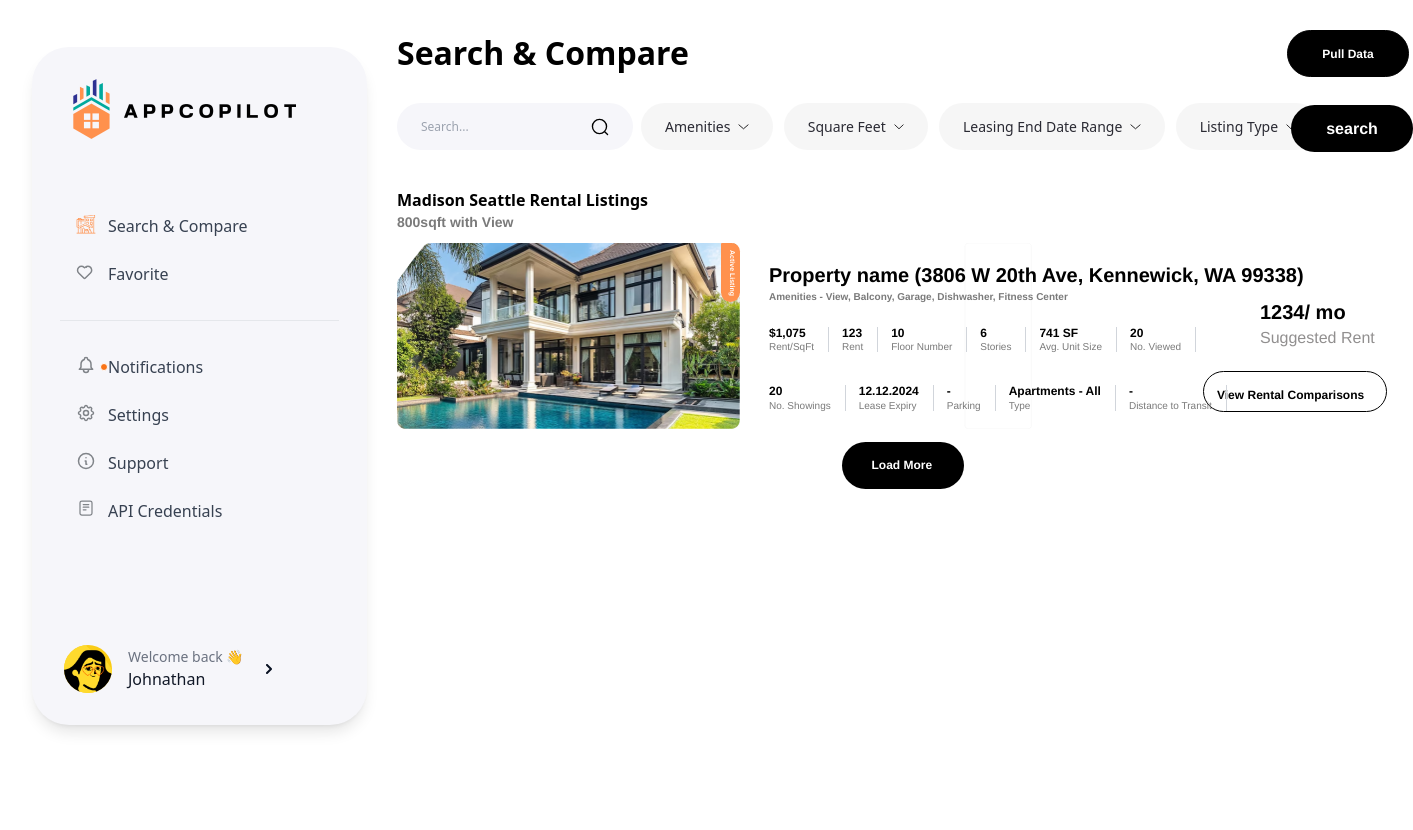
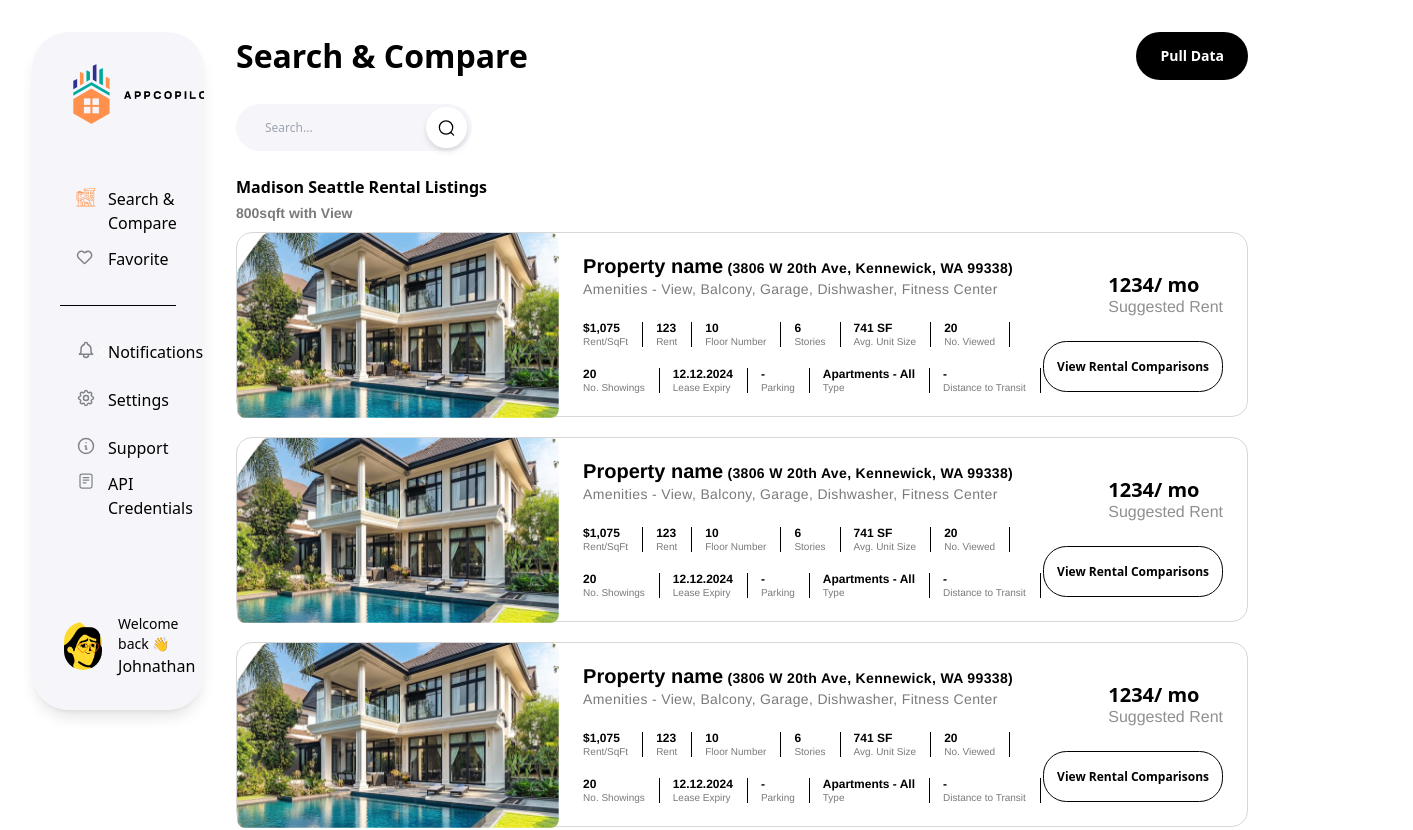
Before and after one commit to oviyasenthilkumar/appCopilot, a React (Create React App) app: page / in a window 1280 px wide. Shown: the top 830 px of the page, 1413 px wide, since content can reach past the window. Built offline with nearby package versions, Linux system fonts and the light colour scheme.

Commit message:
fix:Layouts and design changes fixed

```diff
--- /dev/null
+++ b/src/layout/Layout.jsx
@@ -0,0 +1,28 @@
+import React from "react";
+import SidePanel from "../screens/CompareProperty/SidePanel";
+import { Component } from "../components/Component";
+import Locations from "../screens/CompareProperty/Locations";
+
+function Layout({ children }) {
+  console.log("childre    ", children);
+  return (
+    <div className="bg-white w-full h-full ">
+      <div className="p-8 flex flex-row gap-8">
+        <SidePanel />
+        <div className="flex-1">
+          <div className="flex flex-1 flex-row justify-between">
+            <div className="text-black text-[32px] font-semibold">
+              Search & Compare
+            </div>
+            <button className="bg-black text-white text-sm font-semibold px-6 py-2 rounded-full">
+              Pull Data
+            </button>
+          </div>
+          <div>{children}</div>
+        </div>
+      </div>
+    </div>
+  );
+}
+
+export default Layout;
--- a/src/screens/CompareProperty/CompareProperty.jsx
+++ b/src/screens/CompareProperty/CompareProperty.jsx
@@ -1,9 +1,9 @@
 import React from "react";
 
-import searchButton from '../../img/icon-4.svg';
-import vector3 from '../../img/vector-3.svg';
-import Locations from './Locations';
-import SidePanel from './SidePanel';
+import searchButton from "../../img/icon-4.svg";
+import vector3 from "../../img/vector-3.svg";
+import Locations from "./Locations";
+import Layout from "../../layout/Layout";
 import { Component } from "../../components/Component";
 
 const Panel = ({ text }) => (
@@ -19,67 +19,40 @@ const Panel = ({ text }) => (
   </div>
 );
 
-
 export const CompareProperty = () => {
   return (
-    <div className="bg-white flex flex-row justify-center w-full">
-      <div className="bg-white w-[1440px] h-[3568px] relative">
-        {/*pull data button*/}
-        <Component
-          className="!border-[unset] !border-[unset] !absolute !left-[1287px] !top-[30px]"
-          property1="group-30"
-          pullDataClassName="!left-[34px] !top-[15px]"
-        />
-
-       {/* Search bar */}
-<div className="absolute w-[1012px] h-[47px] top-[103px] left-[397px]">
-  <div className="relative w-[236px] h-[47px] bg-[#f6f6fa] rounded-[23.5px] flex items-center">
+    <Layout>
+      <div className="w-[1012px] h-[47px] my-6">
+        <div className=" w-[236px] h-[47px] bg-[#f6f6fa] rounded-[23.5px] flex items-center p-[5px]">
           <input
             className="w-full h-full pl-6 bg-transparent border-none text-black text-xs font-normal"
             placeholder="Search..."
           />
-    <img className="w-[18px] h-[18px] mr-6" alt="Search Icon" src={searchButton} />
-  </div>
-
-  <div className="flex w-[768px] h-[47px] items-center gap-[11px] absolute top-0 left-[244px]">
-    {['Amenities', 'Square Feet', 'Leasing End Date Range', 'Listing Type'].map((text, idx) => (
-      <Panel key={idx} text={text} />
-    ))}
-  </div>
-</div>
-
-
-        {/* saved button */}
-        <div className="relative w-[124px] h-[47px]">
-            <div className="relative w-[122px] h-[47px] bg-black left-[1291px] top-[105px] rounded-[23.5px]">
-                <div className="absolute top-1/2 left-1/2 transform -translate-x-1/2 -translate-y-1/2 [font-family:'Poppins',Helvetica] font-semibold text-white text-m text-center">
-
-                    search
+          <div className="bg-white p-[12px] rounded-full w-[41px] h-[41px] drop-shadow-md">
+            <img
+              className="w-[18px] h-[18px] mr-6"
+              alt="Search Icon"
+              src={searchButton}
+            />
           </div>
         </div>
       </div>
-
-        {/* Title */}
-        <div className="absolute top-[29px] left-[397px] text-black text-[32px] font-semibold bg-white">
-          Search & Compare
+      <div className=" text-base font-semibold text-black">
+        Madison Seattle Rental Listings
+      </div>
+      <div className=" self-stretch mt-[-1.00px] [font-family:'Poppins',Helvetica] font-semibold text-[#7a7a7a] text-sm tracking-[0] leading-[15.9px] pt-2">
+        800sqft with View
       </div>
 
-        {/* Location listings */}
-        <div className="absolute top-[188px] left-[397px] text-base font-semibold text-black">
-          Madison Seattle Rental Listings
-        </div>
-
-        {/* Locations */}
-        <div className="flex flex-col w-[1013px] items-center gap-[31px] absolute top-[216px] left-[397px]">
+      <div>
+        {[1, 2, 3, 4, 5, 5, 6, 6, 6, 5, 4, 4].map(() => {
+          return (
+            <div className="py-[10px]">
               <Locations />
             </div>
-
-
-        {/* Sidebar */}
-        <SidePanel />
-
-
+          );
+        })}
       </div>
-    </div>
+    </Layout>
   );
 };
--- a/src/screens/CompareProperty/Locations.js
+++ b/src/screens/CompareProperty/Locations.js
@@ -1,55 +1,35 @@
-import rectangle from '../../img/rectangle-7-11.png';
-import rectanglePanel from '../../img/rectangle-9.svg';
-import polygon3 from '../../img/polygon-3.svg';
-import likeButton from '../../img/icon-3.svg';
+import rectangle from "../../img/rectangle-7-11.png";
+import rectanglePanel from "../../img/rectangle-9.svg";
+import polygon3 from "../../img/polygon-3.svg";
+import likeButton from "../../img/icon-3.svg";
 
-import checkButton from '../../img/vector-81.svg';
+import checkButton from "../../img/vector-81.svg";
 
 export default function Locations() {
-    return (
-        <div className="flex flex-col items-start gap-3 relative self-stretch w-full flex-[0_0_auto]">
-            <div className="relative self-stretch mt-[-1.00px] [font-family:'Poppins',Helvetica] font-semibold text-[#7a7a7a] text-sm tracking-[0] leading-[15.9px]">
-                800sqft with View
-            </div>
-            <div className="flex flex-col items-center justify-center gap-[13px] relative self-stretch w-full flex-[0_0_auto]">
-                <div className="flex flex-col items-start justify-center gap-4 relative self-stretch w-full flex-[0_0_auto]">
-                    <PropertyListing />
-                </div>
-                <LoadMoreButton />
-            </div>
-        </div>
-    );
+  return <PropertyListing />;
 }
 
 function PropertyListing({
-    propertyName='Property name',
-    address='(3806 W 20th Ave, Kennewick, WA 99338)',
-    suggestedRentValue=1234,
-    rent=123,
-    floorNumber=10,
-    stories=6,
-    avgUnitSize='741 SF',
-    views=20,
-    showings=20,
-    date='12.12.2024',
-    parking='-',
-    type='Apartments - All',
-    distance='-'
+  propertyName = "Property name",
+  address = "(3806 W 20th Ave, Kennewick, WA 99338)",
+  suggestedRentValue = 1234,
+  rent = 123,
+  floorNumber = 10,
+  stories = 6,
+  avgUnitSize = "741 SF",
+  views = 20,
+  showings = 20,
+  date = "12.12.2024",
+  parking = "-",
+  type = "Apartments - All",
+  distance = "-",
 }) {
   return (
-        <div className="relative w-[1013px] h-[186px]">
-            <img
-                className="absolute w-[798px] left-[215px] h-[186px] top-0"
-                alt="Rectangle"
-                src={rectanglePanel}
-            />
-            <CardInfo
-                suggestedRentValue={suggestedRentValue}
-                rectangle={rectangle}
-                checkButton={checkButton}
-                polygon3={polygon3}
-            />
-            <ActiveListingTag />
+    <div className="h-[185px] border flex flex-row justify-between rounded-2xl border-grey">
+      <div>
+        <img alt="Rectangle" src={rectangle} className="w-[343px] h-[185px]" />
+      </div>
+
       <CardValues
         propertyName={propertyName}
         address={address}
@@ -64,6 +44,7 @@ function PropertyListing({
         parking={parking}
         type={type}
         distance={distance}
+        suggestedRentValue={suggestedRentValue}
       />
     </div>
   );
@@ -93,12 +74,12 @@ function CardInfo({ suggestedRentValue, rectangle, checkButton, polygon3 }) {
         alt="Rectangle"
         src={rectangle}
       />
-            {/* <CheckButton src={checkButton} />
+      <CheckButton src={checkButton} />
       <img
         className="absolute w-[15px] h-[13px] top-16 left-[843px]"
         alt="Polygon"
         src={polygon3}
-            /> */}
+      />
     </>
   );
 }
@@ -129,12 +110,16 @@ function CardValues({
   parking,
   type,
   distance,
+  suggestedRentValue,
 }) {
   return (
-        <div className="absolute w-[464px] h-[157px] top-[23px] left-[372px]">
-            <TextSmall text={amenities} className="top-[25px] left-0" />
-            <TextLarge text={`${propertyName} ${address}`} />
-            <div className="absolute w-[460px] h-24 top-[61px] left-0">
+    <div className="flex flex-row flex-1 justify-between p-6">
+      <div className="flex flex-col gap-30">
+        <div>
+          <TextLarge propertyName={propertyName} address={address} />
+          <TextSmall text={amenities} />
+        </div>
+        <div className="pt-6">
           <CardValueGrid>
             <CardValueItem value="$1,075" label="Rent/SqFt" />
             <CardValueItem value={rent} label="Rent" />
@@ -150,12 +135,29 @@ function CardValues({
           </CardValueGrid>
         </div>
       </div>
+      <div className="flex flex-col justify-end gap-6">
+        <div className="self-end">
+          <div className=" h-6[font-family:Poppins,Helvetica] font-bold text-orange text-xl tracking-[0] leading-[23.7px] whitespace-nowrap">
+            {suggestedRentValue}/ mo
+          </div>
+          <div className="h-5 left-0 [font-family:'Poppins',Helvetica] font-normal text-[#918f8f] text-base tracking-[0] leading-[19.2px] whitespace-nowrap">
+            Suggested Rent
+          </div>
+        </div>
+        <div>
+          <ButtonRounded
+            text="View Rental Comparisons"
+            className="text-black text-xs"
+          />
+        </div>
+      </div>
+    </div>
   );
 }
 
 function CardValueGrid({ children }) {
   return (
-        <div className="flex flex-wrap w-[460px] h-24 items-start gap-[21px_13px] relative">
+    <div className="flex flex-wrap w-[460px] items-start gap-[21px_13px] ">
       {children}
     </div>
   );
@@ -170,11 +172,12 @@ function CardValueItem({ value, label }) {
   );
 }
 
-
 function ButtonRounded({ text, className }) {
   return (
-        <div className={`relative w-[184px] h-[41px] rounded-[23.5px] border border-solid border-black ${className}`}>
-            <div className="absolute top-4 left-[13px] [font-family:'Poppins',Helvetica] font-semibold text-xs tracking-[0] leading-[normal] whitespace-nowrap">
+    <div
+      className={`py-[16px] px-[13px] rounded-[23.5px] border border-solid border-black ${className} flex justify-center align-middle`}
+    >
+      <div className="font-family:'Poppins',Helvetica] font-semibold text-xs tracking-[0] leading-[normal] whitespace-nowrap">
         {text}
       </div>
     </div>
@@ -208,23 +211,32 @@ function LoadMoreButton() {
 // Utility Components
 function TextSmall({ text, className }) {
   return (
-        <p className={`absolute h-[10px] [font-family:'Mulish',Helvetica] font-semibold text-[#7a7a7a] text-[10px] tracking-[0] leading-[normal] whitespace-nowrap ${className}`}>
+    <p
+      className="[font-family:Poppins,Helvetica] text-sm text-[#7a7a7a] font-normal tracking-wide leading-[15.9px] whitespace-nowrap pt-1"
+      //   className={`[font-family:'Poppins',Helvetica] font-semibold text-[#7a7a7a] text-[10px] tracking-[0] leading-[normal] whitespace-nowrap`}
+    >
       {text}
     </p>
   );
 }
 
-function TextLarge({ text, className }) {
+function TextLarge({ propertyName, address, className }) {
   return (
-        <div className={`absolute h-[39px] top-0 left-0 [font-family:'Mulish',Helvetica] font-extrabold text-black text-xl tracking-[0] leading-[19.1px] whitespace-nowrap ${className}`}>
-            {text}
+    <div
+      className={`[font-family:'Mulish',Helvetica] font-extrabold text-black text-xl tracking-[0] leading-[19.1px] whitespace-nowrap ${className}`}
+    >
+      {propertyName}
+      <span className="[font-family:Poppins,Helvetica] text-base text-sm font-semibold tracking-wide leading-[19.2px]">
+        {" "}
+        {address}
+      </span>
     </div>
   );
 }
 
 function ValuesBold({ val }) {
   return (
-        <div className="[font-family:'Poppins',Helvetica] font-semibold text-black text-xs tracking-[0] leading-[13.2px]">
+    <div className="[font-family:Poppins,Helvetica] font-semibold text-black text-xs tracking-[0] leading-[13.2px]">
       {val}
     </div>
   );
--- a/tailwind.config.js
+++ b/tailwind.config.js
@@ -1,10 +1,22 @@
 /** @type {import('tailwindcss').Config} */
 module.exports = {
-  content: [
-    "./src/**/*.{js,jsx,ts,tsx}",
-  ],
+  content: ["./src/**/*.{js,jsx,ts,tsx}"],
   theme: {
+    colors: {
+      transparent: "transparent",
+      current: "currentColor",
+      white: "#ffffff",
+      purple: "#3f3cbb",
+      midnight: "#121063",
+      metal: "#565584",
+      tahiti: "#3ab7bf",
+      silver: "#ecebff",
+      "bubble-gum": "#ff77e9",
+      bermuda: "#78dcca",
+      grey: "#A0A0A06B",
+      black: "#000000",
+    },
     extend: {},
   },
   plugins: [],
-}
+};
```
Also changed, not shown: 1 other file (tests, documents, lock files or other folders). Lines whose indentation alone changed are shown as unchanged.
